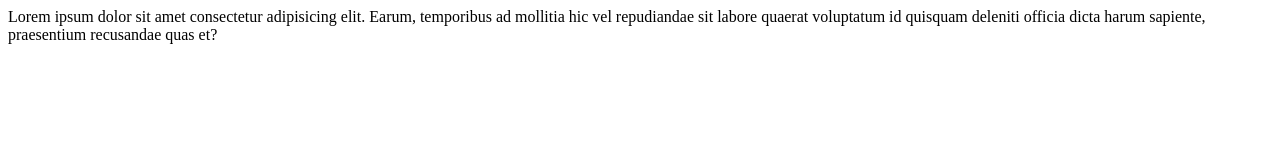
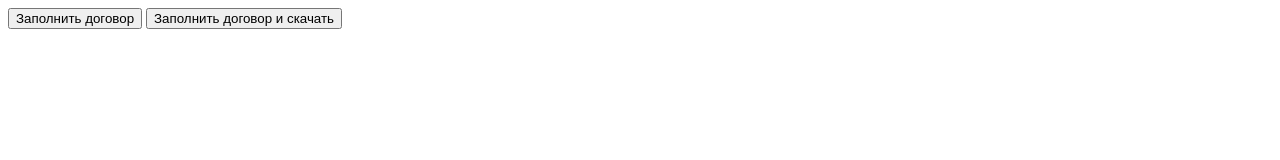
Before and after one commit to yuzhakova14-commits/laserink111, a plain HTML site: page index.html in a window 1280 px wide. Drawn offline with Linux system fonts and the light colour scheme.

Commit message:
Update index.html

```diff
--- a/index.html
+++ b/index.html
@@ -7,7 +7,12 @@
 </head>
 <body>
     <div class="Main">
-        Lorem ipsum dolor sit amet consectetur adipisicing elit. Earum, temporibus ad mollitia hic vel repudiandae sit labore quaerat voluptatum id quisquam deleniti officia dicta harum sapiente, praesentium recusandae quas et?
+        <button class="button" onclick="openLink('https://expert.docupilot.app/dashboard/documents/create/f4cc87e7/5c334447')">
+    Заполнить договор
+</button>
+         <button class="button" onclick="openLink('https://expert.docupilot.app/dashboard/documents/create/f4cc87e7/5c334447?download=true')">
+    Заполнить договор и скачать
+</button>
     </div>
 </body>
 </html>
```
